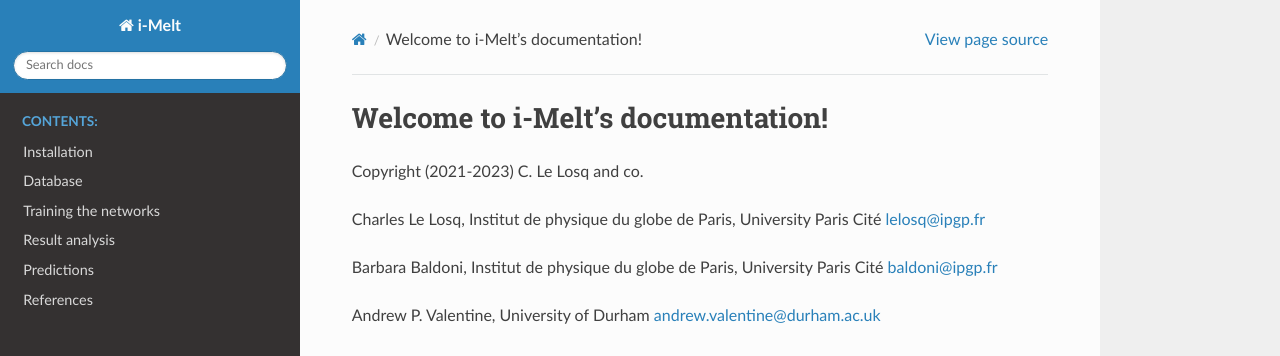
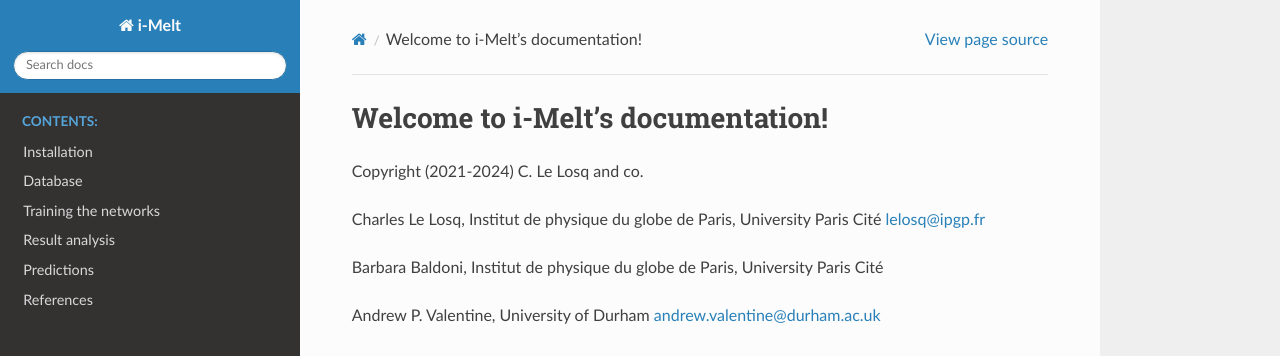
Before and after one commit to charlesll/i-melt, a Sphinx documentation site: the page built from docs/source/index.rst, in a window 1280 px wide and 900 px high. Shown: the top 356 px of the window. Built offline with Sphinx 7.4.7 and the Read the Docs theme 2.0.0, drawn with Linux system fonts in a browser that asks for light colours.

Commit message:
Update landing page

```diff
--- a/docs/source/index.rst
+++ b/docs/source/index.rst
@@ -6,13 +6,12 @@
 Welcome to i-Melt's documentation!
 ==================================
 
-Copyright (2021-2023) C. Le Losq and co.
+Copyright (2021-2024) C. Le Losq and co.
 
 Charles Le Losq, Institut de physique du globe de Paris, University Paris Cité
 lelosq@ipgp.fr
 
 Barbara Baldoni, Institut de physique du globe de Paris, University Paris Cité
-baldoni@ipgp.fr
 
 Andrew P. Valentine, University of Durham
 andrew.valentine@durham.ac.uk
```
